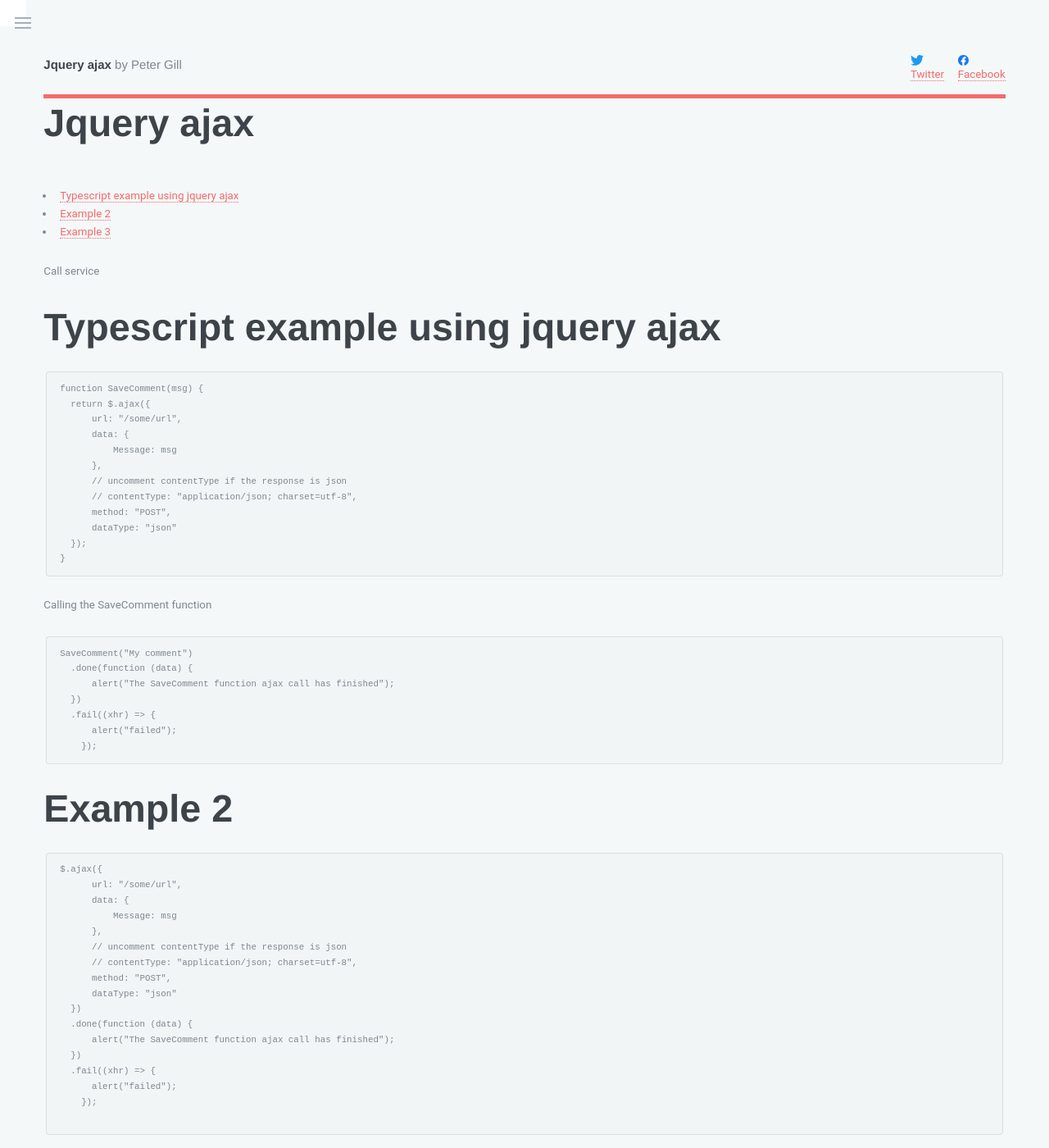
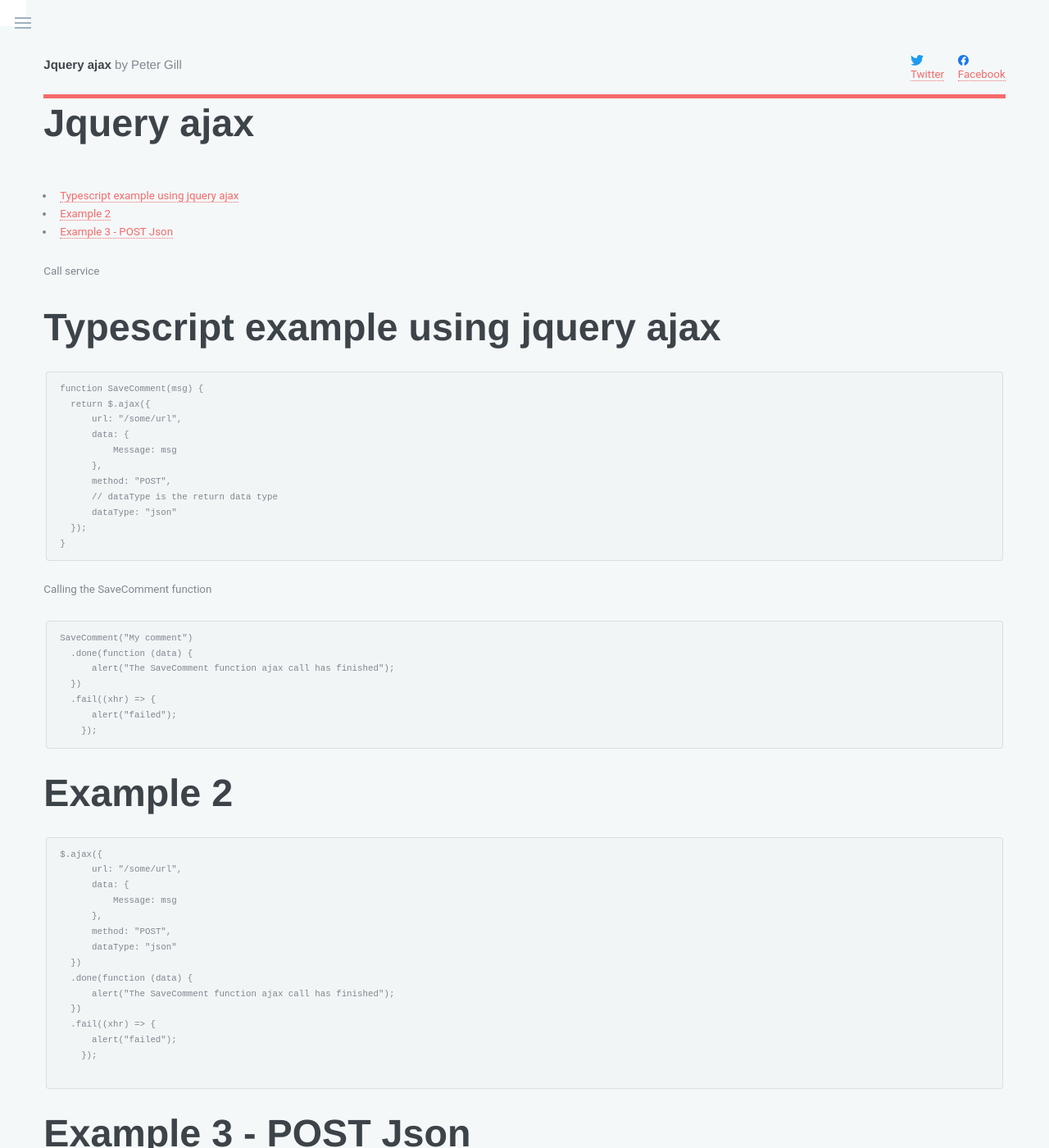
Before and after one commit to majorsilence/Dev, a Jekyll site: the page built from docs/Javascript/jquery-ajax.md, in a window 1280 px wide and 1400 px high. Shown: the whole window at 82% size. Built offline with Jekyll 4.4.1, drawn with Linux system fonts in a browser that asks for light colours.

Commit message:
Update jquery-ajax.md

````diff
--- a/docs/Javascript/jquery-ajax.md
+++ b/docs/Javascript/jquery-ajax.md
@@ -14,9 +14,8 @@ function SaveComment(msg) {
       data: {
           Message: msg
       },
-      // uncomment contentType if the response is json
-      // contentType: "application/json; charset=utf-8",
       method: "POST",
+      // dataType is the return data type
       dataType: "json"
   });
 }
@@ -43,8 +42,6 @@ $.ajax({
       data: {
           Message: msg
       },
-      // uncomment contentType if the response is json
-      // contentType: "application/json; charset=utf-8",
       method: "POST",
       dataType: "json"
   })
@@ -57,7 +54,7 @@ $.ajax({
 
 ```
 
-# Example 3
+# Example 3 - POST Json
 
 Using JSON.stringify to call mvc service with a model parameter.
 
````
